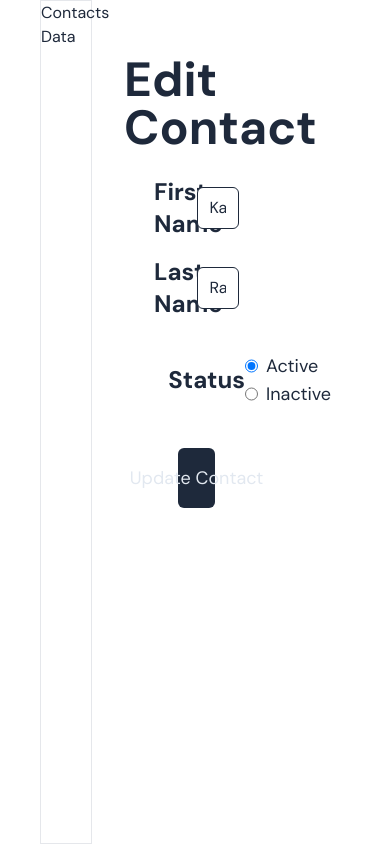
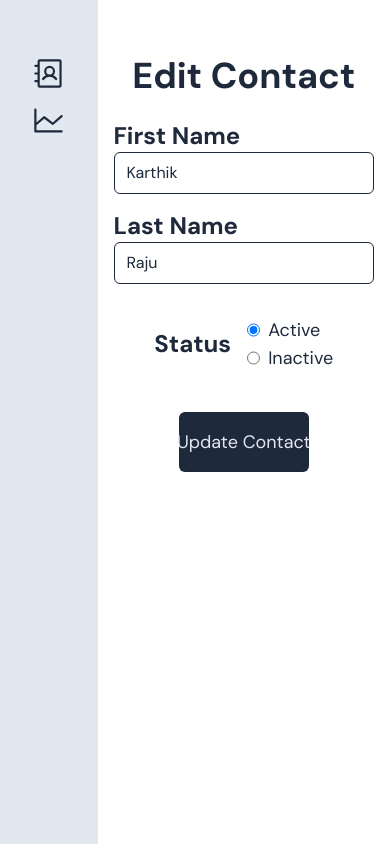
Before and after one commit to KarthikRaju391/contact-manager, a React (Vite) app: page /edit/1 in a window 390 px wide. Built offline with nearby package versions, Linux system fonts and the light colour scheme.

Commit message:
made contact page responsive

```diff
--- a/src/App.tsx
+++ b/src/App.tsx
@@ -2,17 +2,40 @@ import { BrowserRouter as Router, Routes, Route } from "react-router-dom";
 import Navbar from "./components/Navbar";
 import Contacts from "./pages/Contacts";
 import ContactForm from "./pages/ContactForm";
+import { useEffect, useState } from "react";
 
 function App() {
+	const [screenSize, setScreenSize] = useState("");
+
+	useEffect(() => {
+		const handleResize = () => {
+			if (window.innerWidth <= 680) {
+				setScreenSize("small");
+			} else if (window.innerWidth) {
+				setScreenSize("medium");
+			} else {
+				setScreenSize("large");
+			}
+		};
+
+		window.addEventListener('resize', handleResize)
+
+		handleResize();
+
+		return () => {
+			window.removeEventListener('resize', handleResize)
+		}
+	}, []);
+
 	return (
 		<>
-			<div className="px-10">
+			<div>
 				<Router>
-					<div className="grid grid-cols-6 min-h-screen">
-						<Navbar />
-						<div className="col-span-5">
+					<div className="grid grid-cols-4 lg:grid-cols-6 min-h-screen">
+						<Navbar screenSize={screenSize}/>
+						<div className="col-span-3 lg:col-span-5">
 							<Routes>
-								<Route path="/" element={<Contacts />} />
+								<Route path="/" element={<Contacts screenSize={screenSize}/>} />
 								<Route path="/add" element={<ContactForm />} />
 								<Route path="/edit/:id" element={<ContactForm />} />
 								<Route path="/data" element={<h1>Data</h1>} />
--- a/src/components/Contact.tsx
+++ b/src/components/Contact.tsx
@@ -18,10 +18,10 @@ const Contact = ({ contact }: { contact: ContactState }) => {
 	return (
 		<li
 			key={contact.id}
-			className="group flex flex-col rounded-md hover:bg-slate-100 py-4 px-2 items-center cursor-pointer"
+			className="group border flex flex-col rounded-md hover:bg-slate-100 py-4 px-2 items-center cursor-pointer"
 		>
 			<div className="w-3/4 flex items-center justify-between">
-				<h2 className="text-2xl font-semibold">
+				<h2 className="text-xl md:text-2xl font-semibold">
 					{contact.firstName} {contact.lastName}
 				</h2>
 				<span
--- a/src/components/Navbar.tsx
+++ b/src/components/Navbar.tsx
@@ -1,15 +1,42 @@
+import { AddressBook, ArrowRight, ChartLine } from "@phosphor-icons/react";
 import { Link } from "react-router-dom";
 
-const Navbar = () => {
+const Navbar = ({ screenSize }: { screenSize: string }) => {
 	return (
-		<nav className="border">
-			<ul>
-				<li>
-					<Link to="/">Contacts</Link>
-				</li>
-				<li>
-					<Link to="/data">Data</Link>
-				</li>
+		<nav className="md:block px-5 bg-slate-200">
+			<ul className="mt-14 flex flex-col gap-3">
+				<Link
+					to="/"
+					className="group text-2xl font-semibold flex items-center justify-center md:justify-normal cursor-pointer"
+				>
+					{screenSize === "small" ? (
+						<AddressBook size={35}/>
+					) : (
+						<>
+							Contacts
+							<ArrowRight
+								size={25}
+								className="ml-auto group-hover:translate-x-1 duration-75"
+							/>
+						</>
+					)}
+				</Link>
+				<Link
+					to="/data"
+					className="group text-2xl font-semibold flex justify-center md:justify-normal items-center"
+				>
+					{screenSize === "small" ? (
+						<ChartLine size={35}/>
+					) : (
+						<>
+							Data
+							<ArrowRight
+								size={25}
+								className="ml-auto group-hover:translate-x-1 duration-75"
+							/>
+						</>
+					)}
+				</Link>
 			</ul>
 		</nav>
 	);
--- a/src/pages/ContactForm.tsx
+++ b/src/pages/ContactForm.tsx
@@ -57,18 +57,18 @@ const ContactForm = () => {
 	};
 
 	return (
-		<div className="w-3/4 mt-14 mx-auto">
-			<h1 className="text-5xl font-bold">
+		<div className="md:w-3/4 mt-14 mx-auto">
+			<h1 className="text-4xl text-center md:text-left md:text-5xl font-bold">
 				{path === "add"
 					? "Create Contact"
 					: path === "edit"
 					? "Edit Contact"
 					: null}
 			</h1>
-			<form onSubmit={handleSubmit} className="mt-6 w-3/4 px-4">
-				<section className="flex flex-col gap-4 w-3/4 mx-auto">
-					<div className="flex justify-evenly items-center">
-						<label className="text-2xl w-1/2 font-semibold" htmlFor="first-name">
+			<form onSubmit={handleSubmit} className="mt-6 lg:w-3/4 px-4">
+				<section className="flex flex-col gap-4 lg:w-3/4">
+					<div className="flex flex-col md:flex-row justify-evenly md:items-center">
+						<label className="text-2xl md:w-1/2 font-semibold" htmlFor="first-name">
 							First Name
 						</label>
 						<input
@@ -80,7 +80,7 @@ const ContactForm = () => {
 							className="border w-full border-slate-800 rounded-md outline-none px-3 py-2"
 						/>
 					</div>
-					<div className="flex justify-evenly items-center">
+					<div className="flex flex-col md:flex-row justify-evenly md:items-center">
 						<label className="text-2xl w-1/2 font-semibold" htmlFor="last-name">
 							Last Name
 						</label>
@@ -94,7 +94,7 @@ const ContactForm = () => {
 						/>
 					</div>
 				</section>
-				<section className="mt-8 flex justify-evenly w-1/2 mx-auto items-center">
+				<section className="mt-8 flex justify-center md:justify-normal gap-4 md:w-1/2 items-center">
 					<label className="text-2xl font-semibold" htmlFor="status">
 						Status
 					</label>
@@ -123,7 +123,7 @@ const ContactForm = () => {
 						</div>
 					</div>
 				</section>
-				<div className="w-1/3 mt-10 bg-slate-800 text-slate-200 mx-auto flex justify-center py-4 rounded-md cursor-pointer">
+				<div className="w-1/2 mx-auto md:mx-0 lg:w-1/3 mt-10 bg-slate-800 text-slate-200 flex justify-center py-4 rounded-md cursor-pointer">
 					<input
 						type="submit"
 						className="cursor-pointer text-lg"
--- a/src/pages/Contacts.tsx
+++ b/src/pages/Contacts.tsx
@@ -1,19 +1,26 @@
-import { useAppSelector, useAppDispatch } from "../app/hooks";
+import { useAppSelector } from "../app/hooks";
 import NoContacts from "../components/NoContacts";
 import Contact from "../components/Contact";
 import AddContactButton from "../components/AddContactButton";
+import { PlusCircle } from "@phosphor-icons/react";
+import { useNavigate } from "react-router";
 
-const Contacts = () => {
+const Contacts = ({ screenSize }: { screenSize: string }) => {
 	const contacts = useAppSelector((state) => state.contact.contacts);
+	const navigate = useNavigate();
 
 	return (
 		<div className="flex flex-col items-start mt-14 w-3/4 mx-auto">
 			<div className=" w-full flex justify-between items-center">
-				<h1 className="text-5xl font-bold">Contacts</h1>
-				<AddContactButton />
+				<h1 className="text-4xl md:text-5xl font-bold">Contacts</h1>
+				{screenSize === "small" ? (
+					<PlusCircle size={35} onClick={() => navigate("/add")} />
+				) : (
+					<AddContactButton />
+				)}
 			</div>
 			{!contacts || (contacts.length === 0 && <NoContacts />)}
-			<ul className="w-full grid grid-cols-2 mt-4 gap-x-4">
+			<ul className="w-full grid lg:grid-cols-2 mt-4 md:gap-x-4 gap-y-2">
 				{contacts.map((contact) => (
 					<Contact key={contact.id} contact={contact} />
 				))}
```
